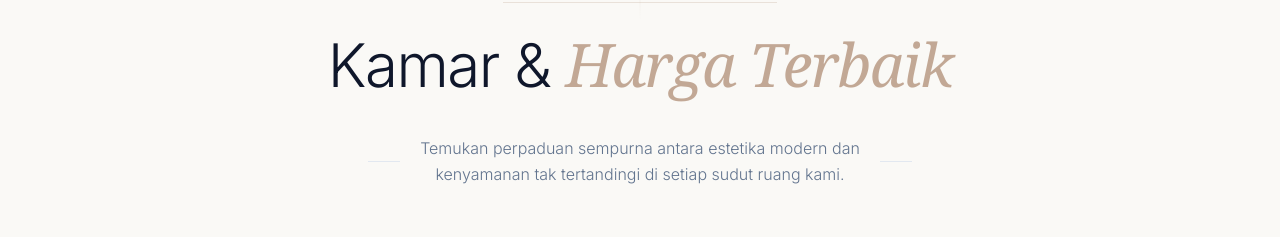
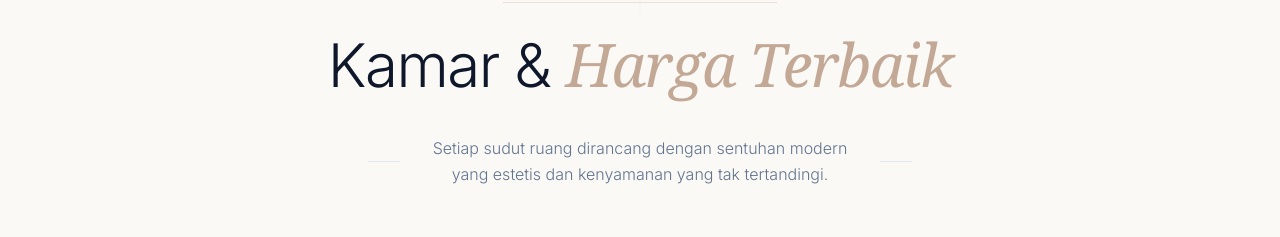
Before and after one commit to hafizahalfitra/booking-hotel, a Next.js app in the folder WEB/: page / in a window 1280 px wide. Shown: the part 1020-1257 px from the top of the page. Built offline with nearby package versions, Linux system fonts and the light colour scheme; no server answers.

Commit message:
mengubah tamplian dan penyesuaian menu home

```diff
--- a/WEB/app/page.tsx
+++ b/WEB/app/page.tsx
@@ -22,11 +22,10 @@ export default function Home() {
           </h1>
 
           <div className="mt-8 flex items-center justify-center gap-4">
-             <div className="h-[1px] w-8 bg-slate-200"></div>
-             <p className="text-slate-500 font-light max-w-md leading-relaxed text-sm md:text-base">
-                Temukan perpaduan sempurna antara estetika modern dan kenyamanan tak tertandingi di setiap sudut ruang kami.
-             </p>
-             <div className="h-[1px] w-8 bg-slate-200"></div>
+            <div className="h-[1px] w-8 bg-slate-200"></div>
+            <p className="text-slate-500 font-light max-w-md leading-relaxed text-sm md:text-base">
+              Setiap sudut ruang dirancang dengan sentuhan modern yang estetis dan kenyamanan yang tak tertandingi.             </p>
+            <div className="h-[1px] w-8 bg-slate-200"></div>
           </div>
         </div>
 
```
